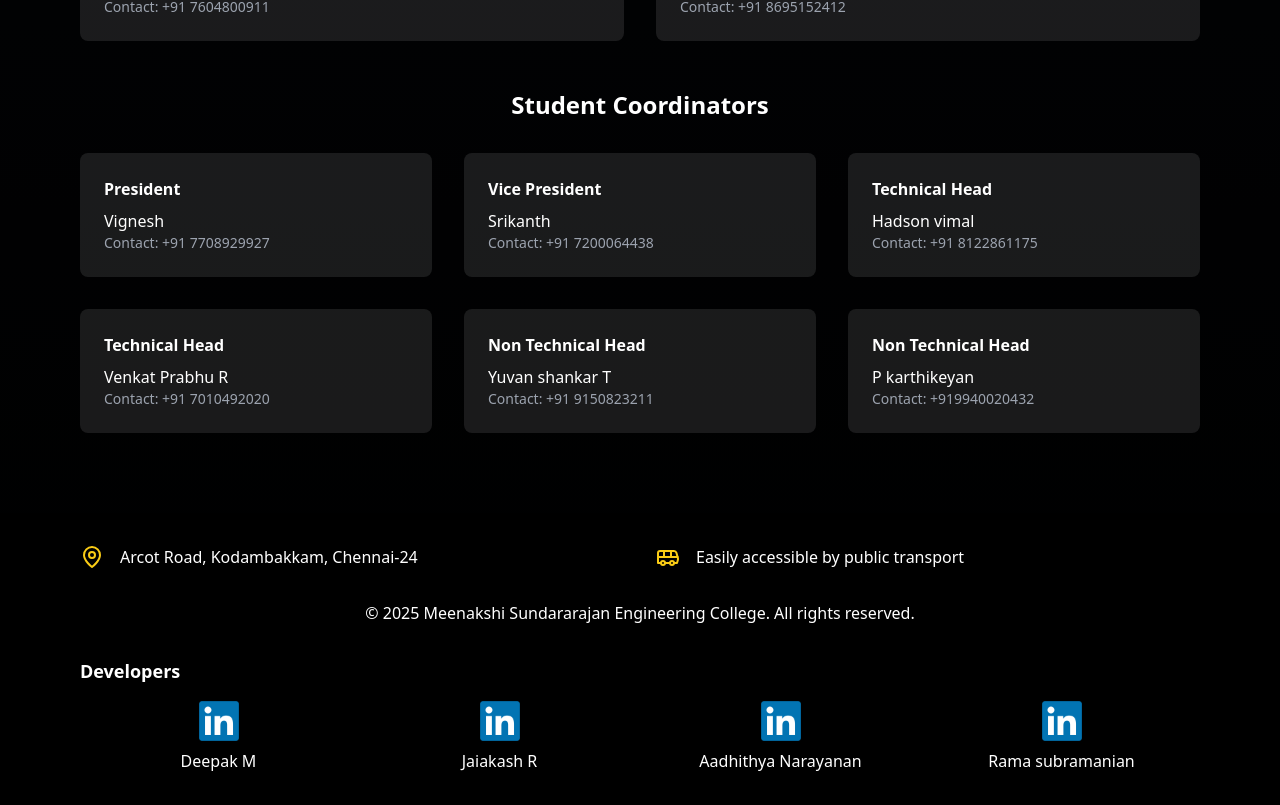
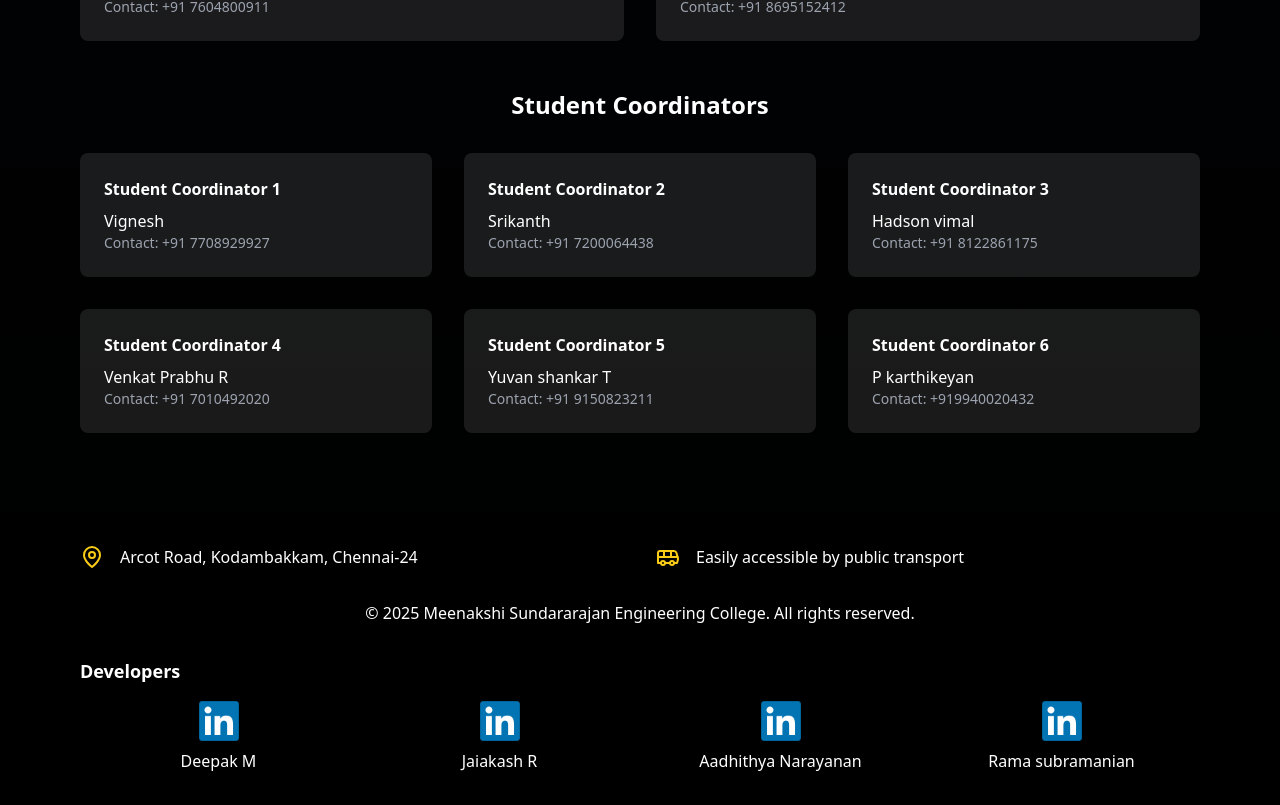
Before and after one commit to deepakmadhan7/yantra2k25, a React (Vite) app: page / in a window 1280 px wide. Shown: the part 3904-4709 px from the top of the page. Built offline with nearby package versions, Linux system fonts and the light colour scheme.

Commit message:
Update App.tsx

```diff
--- a/src/App.tsx
+++ b/src/App.tsx
@@ -486,32 +486,32 @@ function App() {
             <h3 className="text-2xl font-bold text-center mb-8">Student Coordinators</h3>
             <div className="grid md:grid-cols-3 gap-8">
               <div className="bg-white/10 p-6 rounded-lg">
-                <h4 className="font-bold mb-2">President</h4>
+                <h4 className="font-bold mb-2">Student Coordinator 1</h4>
                 <p>Vignesh</p>
                 <p className="text-sm text-gray-400">Contact: +91 7708929927</p>
               </div>
               <div className="bg-white/10 p-6 rounded-lg">
-                <h4 className="font-bold mb-2">Vice President</h4>
+                <h4 className="font-bold mb-2">Student Coordinator 2</h4>
                 <p>Srikanth</p>
                 <p className="text-sm text-gray-400">Contact: +91 7200064438</p>
               </div>
               <div className="bg-white/10 p-6 rounded-lg">
-                <h4 className="font-bold mb-2">Technical Head</h4>
+                <h4 className="font-bold mb-2">Student Coordinator 3</h4>
                 <p>Hadson vimal</p>
                 <p className="text-sm text-gray-400">Contact: +91 8122861175</p>
               </div>
               <div className="bg-white/10 p-6 rounded-lg">
-                <h4 className="font-bold mb-2"> Technical Head</h4>
+                <h4 className="font-bold mb-2"> Student Coordinator 4</h4>
                 <p>Venkat Prabhu R</p>
                 <p className="text-sm text-gray-400">Contact: +91 7010492020 </p>
               </div>
               <div className="bg-white/10 p-6 rounded-lg">
-                <h4 className="font-bold mb-2">Non Technical Head</h4>
+                <h4 className="font-bold mb-2">Student Coordinator 5</h4>
                 <p>Yuvan shankar T</p>
                 <p className="text-sm text-gray-400">Contact: +91 9150823211</p>
               </div>
               <div className="bg-white/10 p-6 rounded-lg">
-                <h4 className="font-bold mb-2">Non Technical Head</h4>
+                <h4 className="font-bold mb-2">Student Coordinator 6</h4>
                 <p>P karthikeyan</p>
                 <p className="text-sm text-gray-400">Contact: +919940020432</p>
               </div>
```
